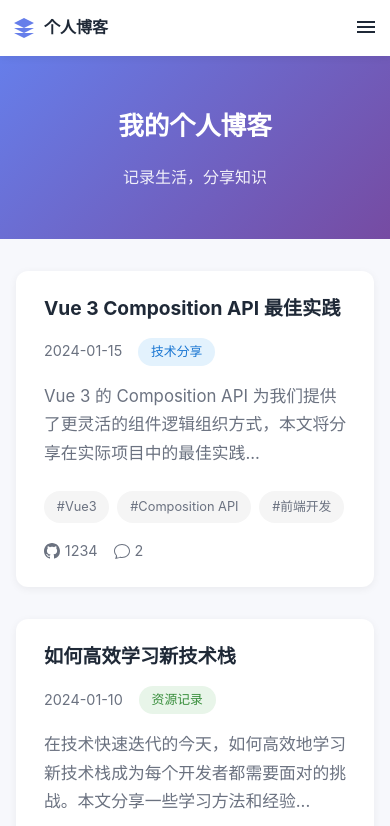
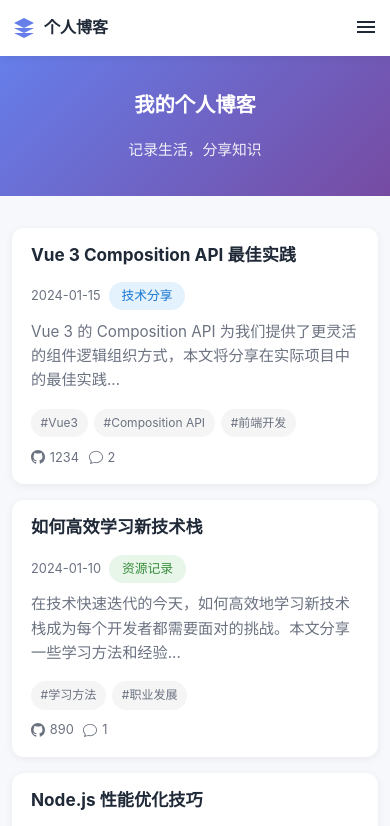
Before and after one commit to Cheng-222/Cheng-222.github.io, a Vue app: page /#/ in a window 390 px wide. Shown: the top 826 px of the page. Built offline with nearby package versions, Linux system fonts and the light colour scheme.

Commit message:
style(responsive): refine mobile layout for Home and Admin (<=480px)

```diff
--- a/src/views/Admin.vue
+++ b/src/views/Admin.vue
@@ -374,4 +374,17 @@ export default {
   border: 1px solid #d1d5db;
   border-radius: var(--radius);
 }
+@media (max-width: 480px) {
+  .tabs { flex-wrap: wrap; gap: .4rem; }
+  .tabs button { padding: .45rem .7rem; font-size: .9rem; }
+
+  .card { padding: .8rem; }
+  .grid { grid-template-columns: 1fr; gap: .6rem; }
+
+  .list-item { flex-direction: column; align-items: flex-start; gap: .5rem; }
+  .item-actions { gap: .4rem; }
+
+  .primary, .danger { padding: .45rem .7rem; font-size: .9rem; }
+  .cover-preview img { max-height: 160px; }
+}
 </style>
--- a/src/views/Home.vue
+++ b/src/views/Home.vue
@@ -204,4 +204,31 @@ export default {
 .btn { padding: 8px 14px; border: 1px solid #d1d5db; background: #fff; border-radius: 8px; cursor: pointer; }
 .btn:hover { box-shadow: 0 4px 10px rgba(0,0,0,.06); transform: translateY(-1px); }
 .btn.primary { background: var(--color-primary); color: #fff; border-color: var(--color-primary); }
+@media (max-width: 480px) {
+  .header-content { padding: 0 1rem; }
+  .blog-header { padding: 2rem 0; }
+  .blog-title { font-size: clamp(1.2rem, 5.2vw, 1.4rem); }
+  .blog-subtitle { font-size: clamp(.9rem, 3.8vw, 1rem); }
+
+  .main-content { padding: 0 .75rem; }
+  .content-wrapper { max-width: none; }
+
+  .article-card { padding: 1rem; margin-bottom: 1rem; border-left-width: 3px; }
+  .article-header { margin-bottom: .6rem; }
+  .article-title { font-size: clamp(1rem, 4.4vw, 1.25rem); line-height: 1.3; }
+  .article-meta { gap: .5rem; flex-wrap: wrap; font-size: .8rem; }
+
+  .article-excerpt { font-size: .95rem; line-height: 1.6; margin-bottom: 1rem; }
+
+  .article-footer { gap: .6rem; }
+  .article-tags { gap: .4rem; }
+  .tag { padding: .25rem .6rem; font-size: .75rem; }
+
+  .article-stats { gap: .6rem; font-size: .8rem; }
+  .icon { width: 14px; height: 14px; }
+
+  .pagination { gap: .6rem; margin-top: 2rem; }
+  .page-btn { padding: .4rem .8rem; font-size: .9rem; }
+  .page-info { font-size: .85rem; }
+}
 </style>
```
